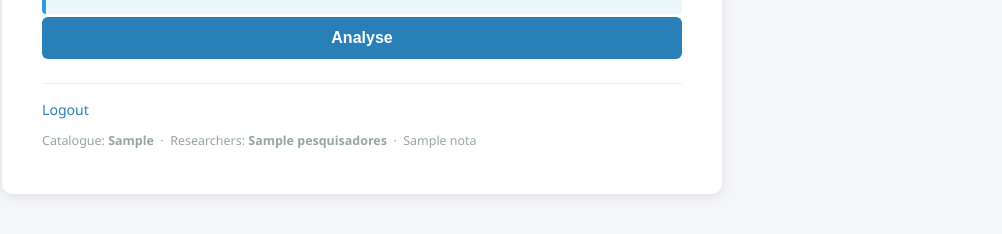
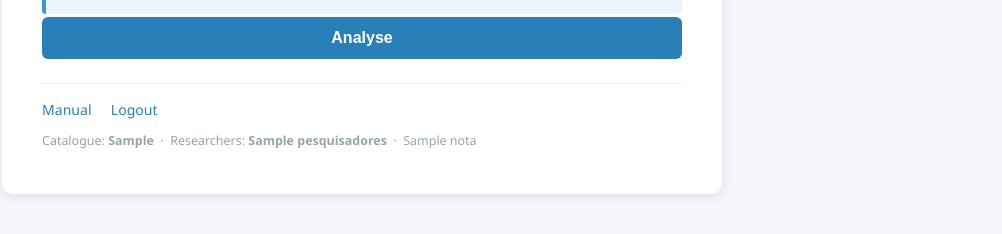
Before and after one commit to wboeger/completeness, a Flask app: template templates/index_en.html in a window 1280 px wide. Shown: the part 641-875 px from the top of the page, without its empty margins (278-1280 px from the left). Run offline with Flask 3, Linux system fonts and the light colour scheme; the template is opened without the code that fills it: most values are stand-ins (such as "Sample title", 1, 10 or a date in 2020).

Commit message:
Add Manual link on main page, served by session language
- New /manual route serves manual_en.pdf when session lang is 'en',
  otherwise manual_pt.pdf, with fallback to the other PDF if one is missing.
- Add a "Manual" footer link to index.html and index_en.html (opens in a
  new tab).

Co-Authored-By: Claude Opus 4.8 <noreply@anthropic.com>

```diff
--- a/app.py
+++ b/app.py
@@ -1683,6 +1683,19 @@ def index():
                            allowed_taxa_list=session.get('allowed_taxa', []),
                            data_dates=load_data_dates())
 
+@app.route('/manual')
+def manual():
+    """Serve the user manual PDF matching the current session language."""
+    fname = 'manual_en.pdf' if session.get('lang') == 'en' else 'manual_pt.pdf'
+    path = os.path.join(os.path.dirname(__file__), fname)
+    if not os.path.exists(path):
+        # Fall back to the other language if one PDF is missing.
+        alt = 'manual_pt.pdf' if fname == 'manual_en.pdf' else 'manual_en.pdf'
+        path = os.path.join(os.path.dirname(__file__), alt)
+        if not os.path.exists(path):
+            return ('Manual not available.', 404)
+    return send_file(path, mimetype='application/pdf')
+
 @app.route('/login', methods=['GET', 'POST'])
 def login():
     if request.method == 'POST':
--- a/templates/index.html
+++ b/templates/index.html
@@ -168,6 +168,7 @@
         {% if is_admin %}
             <a href="{{ url_for('admin_dashboard') }}">Admin</a>
         {% endif %}
+        <a href="{{ url_for('manual') }}" target="_blank" rel="noopener">Manual</a>
         <a href="{{ url_for('logout') }}">Sair</a>
     </div>
     {% if data_dates.planilha_extendida or data_dates.pesquisadores %}
--- a/templates/index_en.html
+++ b/templates/index_en.html
@@ -163,6 +163,7 @@
         {% if is_admin %}
             <a href="{{ url_for('admin_dashboard') }}">Admin</a>
         {% endif %}
+        <a href="{{ url_for('manual') }}" target="_blank" rel="noopener">Manual</a>
         <a href="{{ url_for('logout') }}">Logout</a>
     </div>
     {% if data_dates.planilha_extendida or data_dates.pesquisadores %}
```
